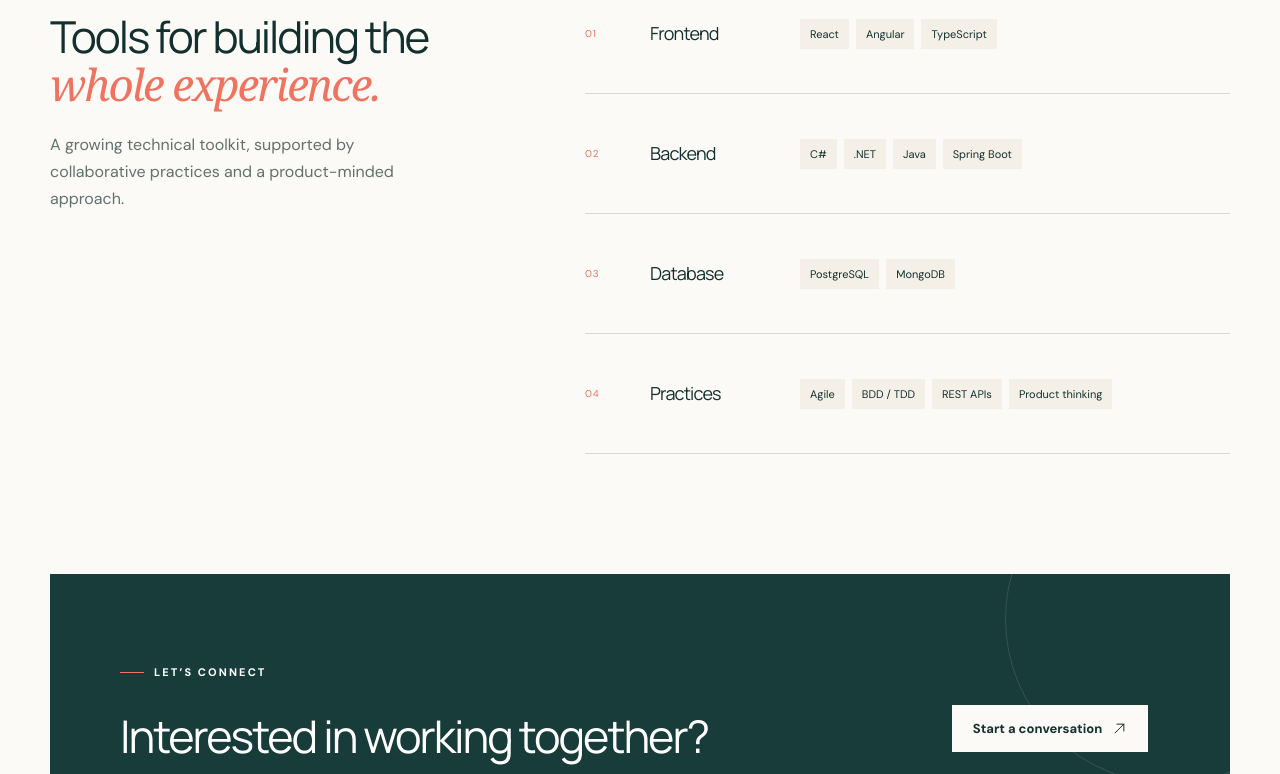
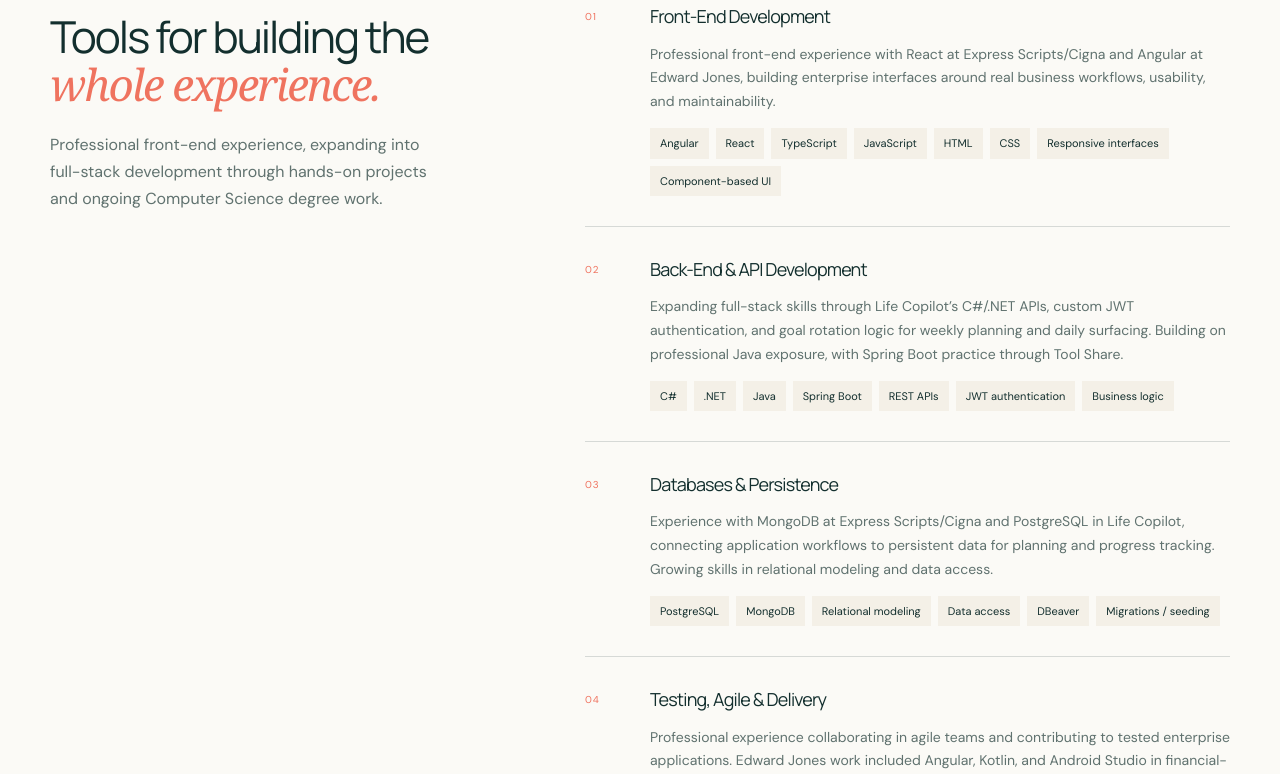
Before and after one commit to zwotawa/portfolio-and-learning, a Next.js app: page / in a window 1280 px wide. Shown: the part 2480-3254 px from the top of the page. Built offline with nearby package versions, Linux system fonts and the light colour scheme.

Commit message:
home page update

```diff
--- a/src/app/globals.css
+++ b/src/app/globals.css
@@ -96,11 +96,12 @@ h1 em,h2 em { color:var(--coral); font-family:Georgia,serif; font-weight:400; }
 .skills-heading h2 { margin:22px 0; font-size:44px; line-height:1.1; }
 .skills-heading>p:last-child { max-width:400px; color:#60726f; line-height:1.7; }
 .skills-list { border-top:1px solid var(--line); }
-.skills-list article { display:grid; grid-template-columns:45px 130px 1fr; gap:20px; align-items:center; min-height:120px; border-bottom:1px solid var(--line); }
-.skills-list article>span { color:var(--coral); font-size:10px; letter-spacing:.1em; }
-.skills-list h3 { margin:0; font-size:18px; }
-.skills-list article>div { display:flex; flex-wrap:wrap; gap:7px; }
-.skills-list article>div span { padding:7px 10px; background:var(--cream); font-size:11px; }
+.skills-list article { display:grid; grid-template-columns:45px minmax(0,1fr); column-gap:20px; row-gap:14px; align-items:start; padding:30px 0; border-bottom:1px solid var(--line); }
+.skills-list article>span { padding-top:5px; color:var(--coral); font-size:10px; letter-spacing:.1em; }
+.skills-list h3 { margin:0; font-size:18px; line-height:1.35; }
+.skills-list article>p { grid-column:2; margin:0; color:#60726f; font-size:14px; line-height:1.7; }
+.skills-list .skill-tags { grid-column:2; display:flex; flex-wrap:wrap; gap:7px; }
+.skills-list .skill-tags span { max-width:100%; overflow-wrap:anywhere; padding:7px 10px; background:var(--cream); font-size:11px; }
 .contact-cta { min-height:355px; margin-bottom:120px; padding:65px 70px; background:var(--forest); color:white; display:grid; grid-template-columns:1fr auto; gap:60px; align-items:center; position:relative; overflow:hidden; }
 .contact-cta:after { content:""; position:absolute; width:330px; height:330px; border:1px solid #ffffff1f; border-radius:50%; right:-105px; top:-120px; }
 .contact-cta>div { position:relative; z-index:2; }
--- a/src/app/page.tsx
+++ b/src/app/page.tsx
@@ -40,12 +40,41 @@ const featuredProjects = [
 ];
 
 const skills = [
-  { label: "Frontend", items: ["React", "Angular", "TypeScript"] },
-  { label: "Backend", items: ["C#", ".NET", "Java", "Spring Boot"] },
-  { label: "Database", items: ["PostgreSQL", "MongoDB"] },
   {
-    label: "Practices",
-    items: ["Agile", "BDD / TDD", "REST APIs", "Product thinking"],
+    label: "Front-End Development",
+    description:
+      "Professional front-end experience with React at Express Scripts/Cigna and Angular at Edward Jones, building enterprise interfaces around real business workflows, usability, and maintainability.",
+    items: ["Angular", "React", "TypeScript", "JavaScript", "HTML", "CSS", "Responsive interfaces", "Component-based UI"],
+  },
+  {
+    label: "Back-End & API Development",
+    description:
+      "Expanding full-stack skills through Life Copilot’s C#/.NET APIs, custom JWT authentication, and goal rotation logic for weekly planning and daily surfacing. Building on professional Java exposure, with Spring Boot practice through Tool Share.",
+    items: ["C#", ".NET", "Java", "Spring Boot", "REST APIs", "JWT authentication", "Business logic"],
+  },
+  {
+    label: "Databases & Persistence",
+    description:
+      "Experience with MongoDB at Express Scripts/Cigna and PostgreSQL in Life Copilot, connecting application workflows to persistent data for planning and progress tracking. Growing skills in relational modeling and data access.",
+    items: ["PostgreSQL", "MongoDB", "Relational modeling", "Data access", "DBeaver", "Migrations / seeding"],
+  },
+  {
+    label: "Testing, Agile & Delivery",
+    description:
+      "Professional experience collaborating in agile teams and contributing to tested enterprise applications. Edward Jones work included Angular, Kotlin, and Android Studio in financial-services software, with an emphasis on incremental delivery.",
+    items: ["Agile", "Scrum", "BDD / TDD", "Automated testing", "Collaboration", "Iterative delivery", "Kotlin", "Android Studio"],
+  },
+  {
+    label: "Cloud, DevOps & Tooling",
+    description:
+      "Hands-on project experience deploying Life Copilot across Vercel and Azure, configuring environments, and troubleshooting deployments. Tool Share adds Docker and local setup practice as I develop more reliable workflows.",
+    items: ["Azure", "Vercel", "Docker", "Git", "GitHub", "Environment configuration", "Deployment troubleshooting"],
+  },
+  {
+    label: "Product & Business Thinking",
+    description:
+      "My accounting background and financial-services experience help me understand business constraints and user needs. I apply that perspective to practical features such as Life Copilot’s weekly planning and progress tracking.",
+    items: ["Accounting background", "Financial services", "Workflow analysis", "User-centered problem solving", "Product thinking"],
   },
 ];
 
@@ -74,8 +103,7 @@ export default function Home() {
             </Link>
             <a
               className="button button-outline"
-              href="/Zachary-Wotawa-Resume.pdf"
-              download
+              href="https://drive.google.com/uc?export=download&id=1bDx9eRqPVPzL75UOqhnlNgXG4xrbdWzm"
             >
               <FileText /> Download Resume
             </a>
@@ -223,8 +251,9 @@ export default function Home() {
             <em>whole experience.</em>
           </h2>
           <p>
-            A growing technical toolkit, supported by collaborative practices
-            and a product-minded approach.
+            Professional front-end experience, expanding into full-stack
+            development through hands-on projects and ongoing Computer Science
+            degree work.
           </p>
         </div>
         <div className="skills-list">
@@ -232,7 +261,8 @@ export default function Home() {
             <article key={group.label}>
               <span>0{index + 1}</span>
               <h3>{group.label}</h3>
-              <div>
+              <p>{group.description}</p>
+              <div className="skill-tags">
                 {group.items.map((item) => (
                   <span key={item}>{item}</span>
                 ))}
@@ -257,7 +287,7 @@ export default function Home() {
           <Link className="button button-light" href="/contact">
             Start a conversation <ArrowUpRight />
           </Link>
-          <a href="https://github.com/" target="_blank" rel="noreferrer">
+          <a href="https://github.com/zwotawa" target="_blank" rel="noreferrer">
             <Github /> GitHub
           </a>
         </div>
```
